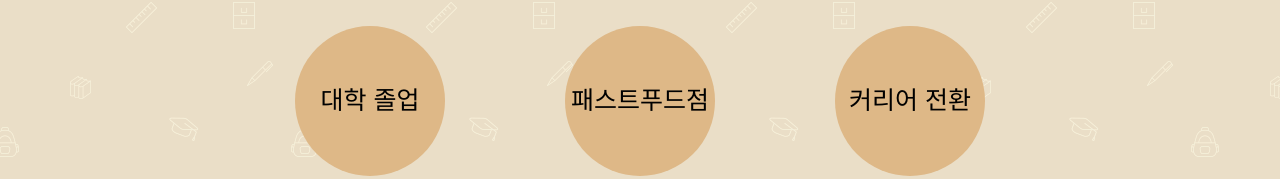
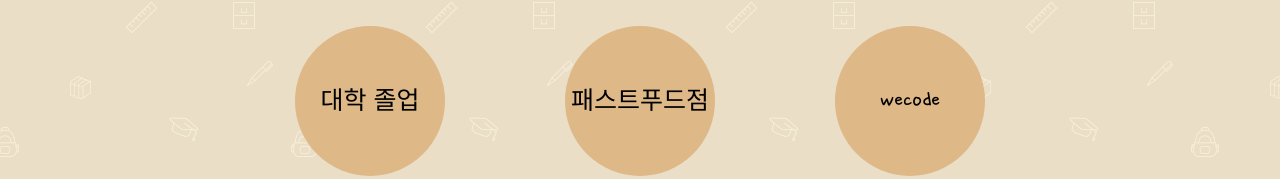
Before and after one commit to bmoyeon/introduce, a plain HTML site: page content.html in a window 1280 px wide. Shown: the part 255-434 px from the top of the page. Drawn offline with nearby package versions, Linux system fonts and the light colour scheme.

Commit message:
change text

```diff
--- a/content.html
+++ b/content.html
@@ -27,7 +27,7 @@
             <span>패스트푸드점</span>
         </div>
         <div class="keyword">
-            <span>커리어 전환</span>
+            <span>wecode</span>
         </div>
    </div>
 
```
